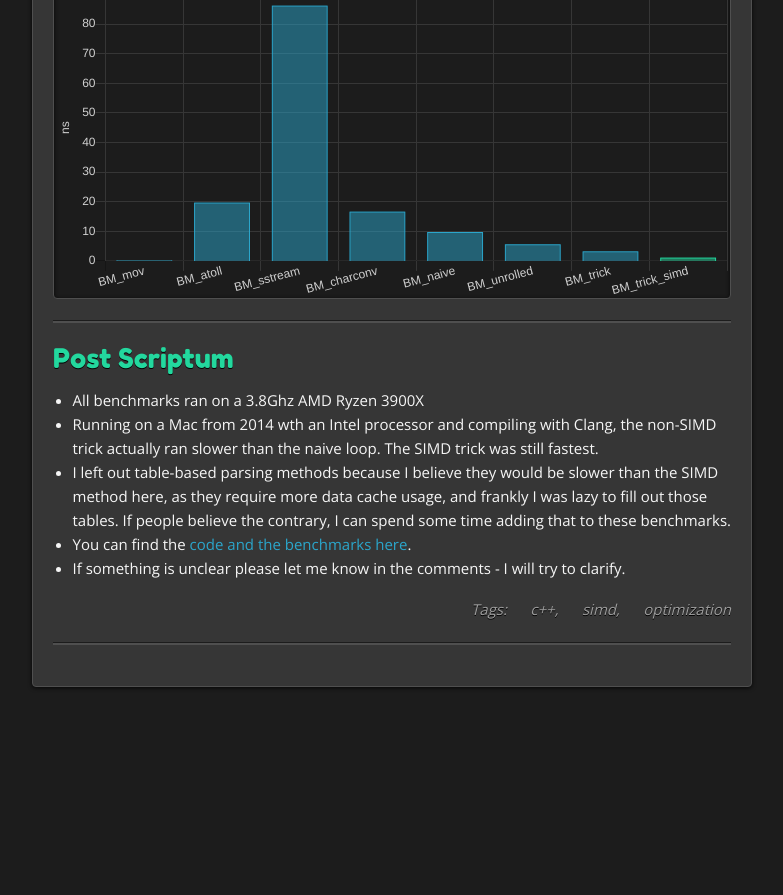
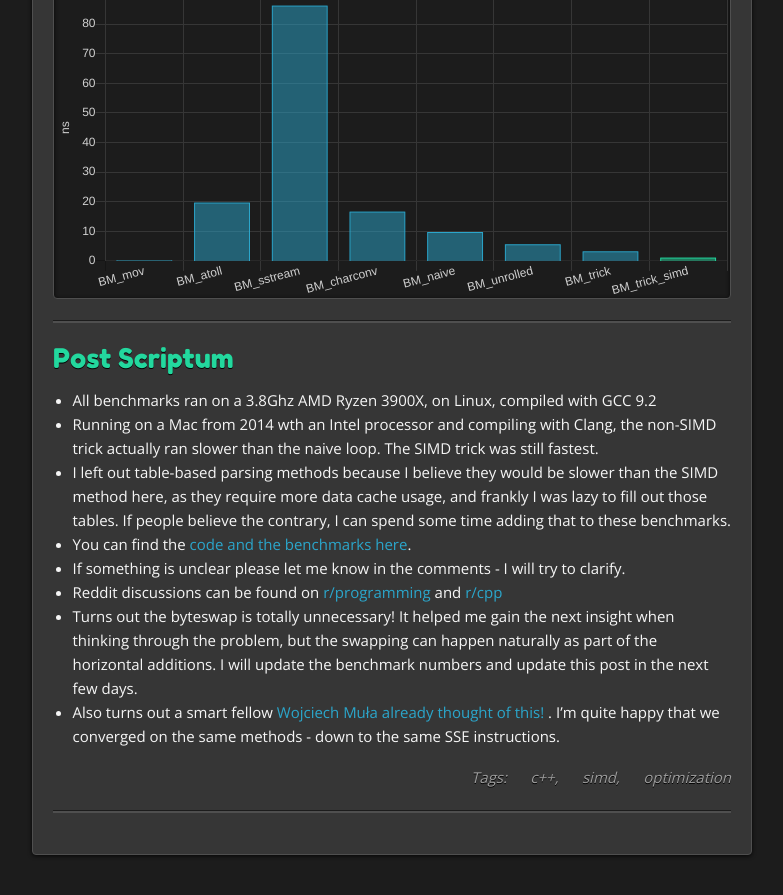
Before and after one commit to KholdStare/kholdstare.github.com, a Jekyll site: the page built from _posts/2020-05-26-faster-integer-parsing.markdown, in a window 1280 px wide and 900 px high, scrolled down 12295 px. Shown: the top 895 px of the window, without its empty margins (123-906 px from the left). Built offline with Jekyll 4.4.1, drawn with Linux system fonts in a browser that asks for light colours; comment, search, counter and statistics services are not loaded; before the commit the page ends 13027 px from its top, so only the background shows below that; some of the changed text lies outside the part shown.

Commit message:
Update "Faster Integer Parsing" post with links and clarifications

```diff
--- a/_posts/2020-05-26-faster-integer-parsing.markdown
+++ b/_posts/2020-05-26-faster-integer-parsing.markdown
@@ -472,7 +471,7 @@ little time optimizing your parsing?
 
 ### Post Scriptum
 
-* All benchmarks ran on a 3.8Ghz AMD Ryzen 3900X
+* All benchmarks ran on a 3.8Ghz AMD Ryzen 3900X, on Linux, compiled with GCC 9.2
 * Running on a Mac from 2014 wth an Intel processor and compiling with Clang,
   the non-SIMD trick actually ran slower than the naive loop. The SIMD trick was
   still fastest.
@@ -483,3 +482,15 @@ little time optimizing your parsing?
 * You can find the [code and the benchmarks here](https://github.com/KholdStare/qnd-integer-parsing-experiments).
 * If something is unclear please let me know in the comments - I will try to
   clarify.
+* Reddit discussions can be found on
+  [r/programming](https://www.reddit.com/r/programming/comments/gr180d/faster_integer_parsing_c/)
+  and
+  [r/cpp](https://www.reddit.com/r/cpp/comments/gr18ig/faster_integer_parsing/)
+* Turns out the byteswap is totally unnecessary! It helped me gain the next
+  insight when thinking through the problem, but the swapping can happen
+  naturally as part of the horizontal additions. I will update the benchmark
+  numbers and update this post in the next few days.
+* Also turns out a smart fellow [Wojciech Muła already thought of
+  this!](http://0x80.pl/articles/simd-parsing-int-sequences.html) . I'm quite
+  happy that we converged on the same methods - down to the same SSE
+  instructions.
```
Also changed, not shown: other parts of _posts/2020-05-26-faster-integer-parsing.markdown (+1 -2 lines).
